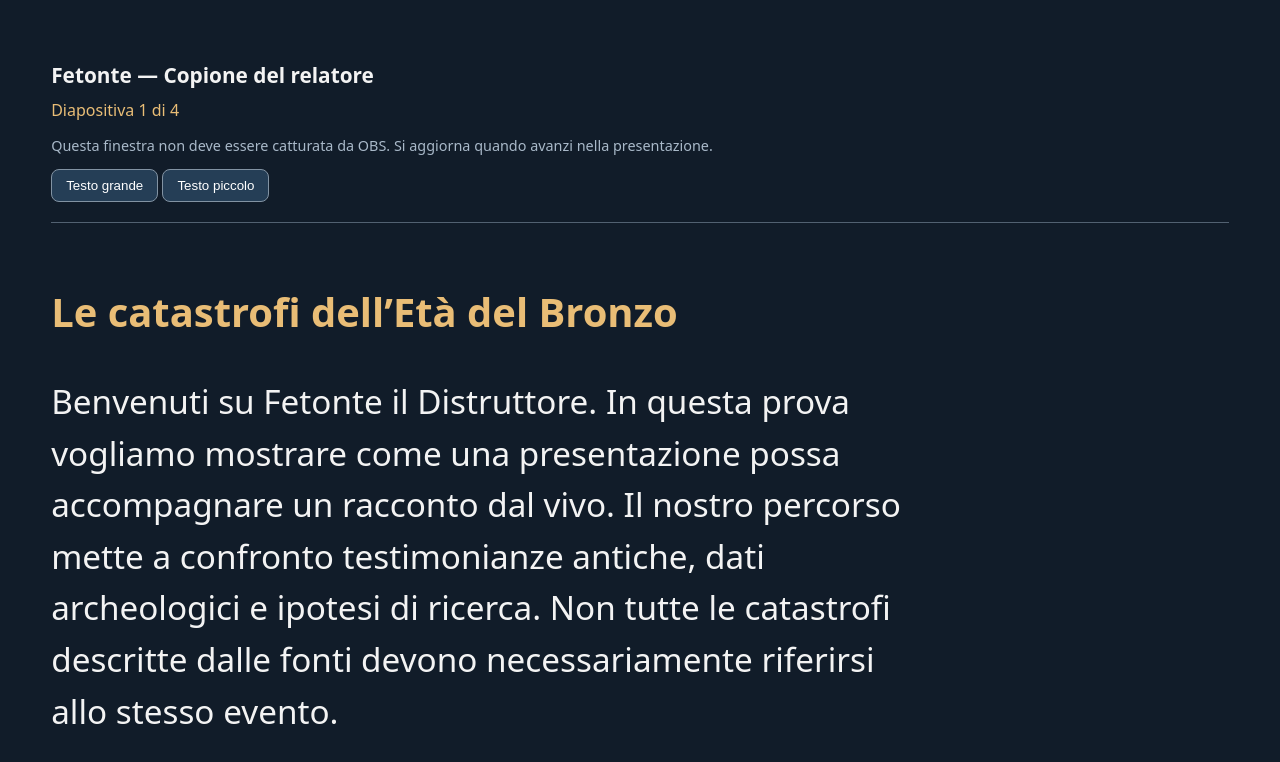
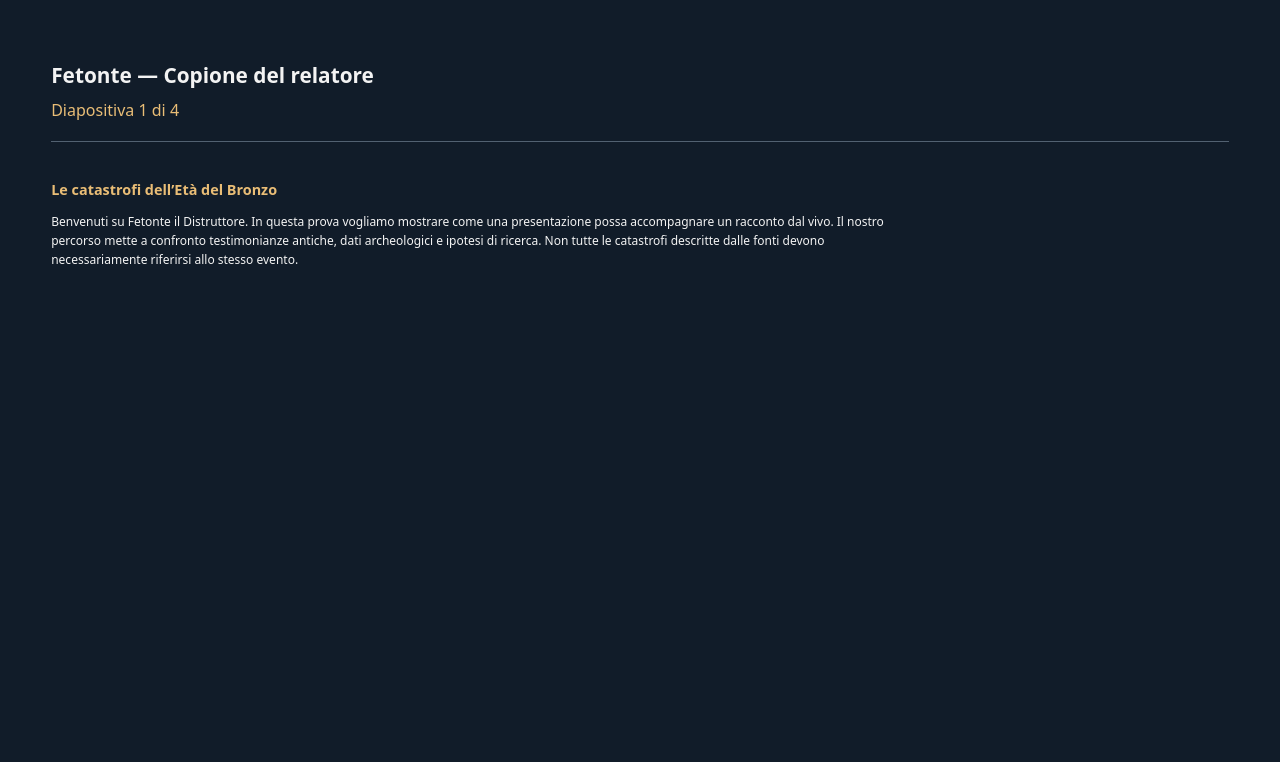
Before and after one commit to Fetonte1960/Fetonte, a plain HTML site: page presentazioni/copione.html in a window 1280 px wide. Drawn offline with Linux system fonts and the light colour scheme.

Commit message:
Semplifica copione: elimina istruzioni e pulsanti, testo fisso ridotto

```diff
--- a/presentazioni/copione.html
+++ b/presentazioni/copione.html
@@ -1,4 +1,4 @@
-<!doctype html><html lang="it"><head><meta charset="utf-8"><meta name="viewport" content="width=device-width,initial-scale=1"><title>Copione | Fetonte</title><style>:root{font-family:system-ui,sans-serif;color-scheme:dark}body{margin:0;background:#111c29;color:#f3f3f3;padding:clamp(18px,4vw,55px)}header{position:sticky;top:0;background:#111c29;border-bottom:1px solid #526171;padding:10px 0 20px}h1{font-size:1.3rem;margin:0 0 10px}#count{color:#e9bd76}article{max-width:850px;font-size:clamp(1.3rem,2.6vw,2.3rem);line-height:1.55;padding-top:25px}article h2{color:#e9bd76;font-size:1.2em}article p{margin:.8em 0}.hint{color:#a9b9c9;font-size:.9rem}button{background:#253e56;color:white;border:1px solid #8293a3;border-radius:8px;padding:8px 14px;cursor:pointer}</style></head><body><header><h1>Fetonte — Copione del relatore</h1><div id="count">Diapositiva 1 di 4</div><p class="hint">Questa finestra non deve essere catturata da OBS. Si aggiorna quando avanzi nella presentazione.</p><button onclick="document.querySelector('article').style.fontSize='2.6rem'">Testo grande</button> <button onclick="document.querySelector('article').style.fontSize='1.5rem'">Testo piccolo</button></header><article id="script"></article><script>
+<!doctype html><html lang="it"><head><meta charset="utf-8"><meta name="viewport" content="width=device-width,initial-scale=1"><title>Copione | Fetonte</title><style>:root{font-family:system-ui,sans-serif;color-scheme:dark}body{margin:0;background:#111c29;color:#f3f3f3;padding:clamp(18px,4vw,55px)}header{position:sticky;top:0;background:#111c29;border-bottom:1px solid #526171;padding:10px 0 20px}h1{font-size:1.3rem;margin:0 0 10px}#count{color:#e9bd76}article{max-width:850px;font-size:.75rem;line-height:1.55;padding-top:25px}article h2{color:#e9bd76;font-size:1.2em}article p{margin:.8em 0}.hint{color:#a9b9c9;font-size:.9rem}button{background:#253e56;color:white;border:1px solid #8293a3;border-radius:8px;padding:8px 14px;cursor:pointer}</style></head><body><header><h1>Fetonte — Copione del relatore</h1><div id="count">Diapositiva 1 di 4</div></header><article id="script"></article><script>
 const texts=[
 ['Le catastrofi dell’Età del Bronzo','Benvenuti su Fetonte il Distruttore. In questa prova vogliamo mostrare come una presentazione possa accompagnare un racconto dal vivo. Il nostro percorso mette a confronto testimonianze antiche, dati archeologici e ipotesi di ricerca. Non tutte le catastrofi descritte dalle fonti devono necessariamente riferirsi allo stesso evento.'],
 ['Un solo evento o catastrofi differenti?','Nel quarto capitolo del Book of Gleanings, la Kolbrin racconta il diluvio di Sisuda e descrive l’arrivo del Distruttore. La somiglianza con altre tradizioni del diluvio merita un confronto attento. Dobbiamo però distinguere ciò che dice il testo dalle nostre interpretazioni e verificare separatamente le cronologie.'],
```
